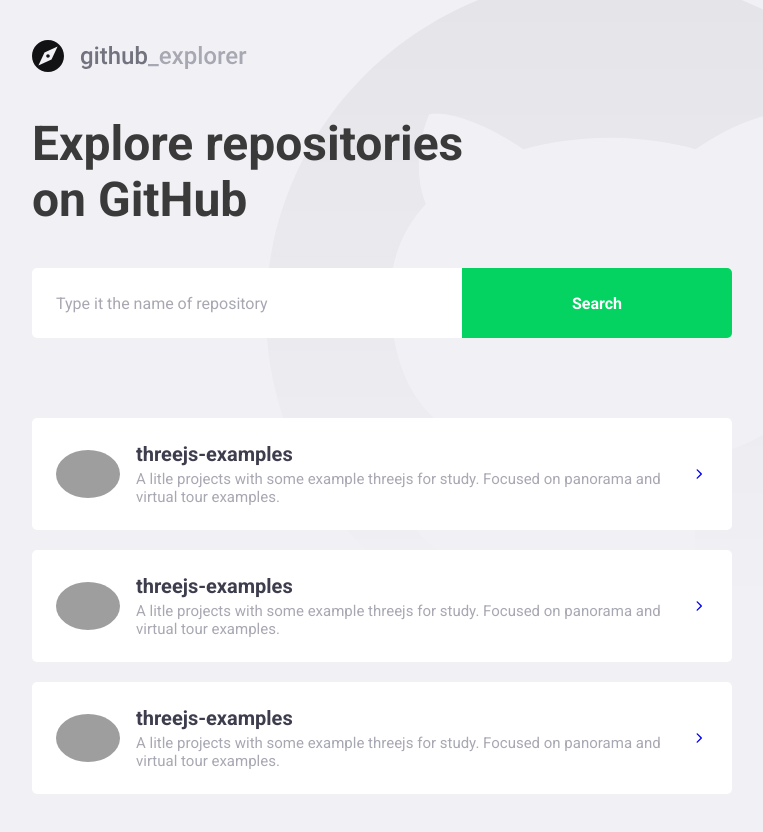
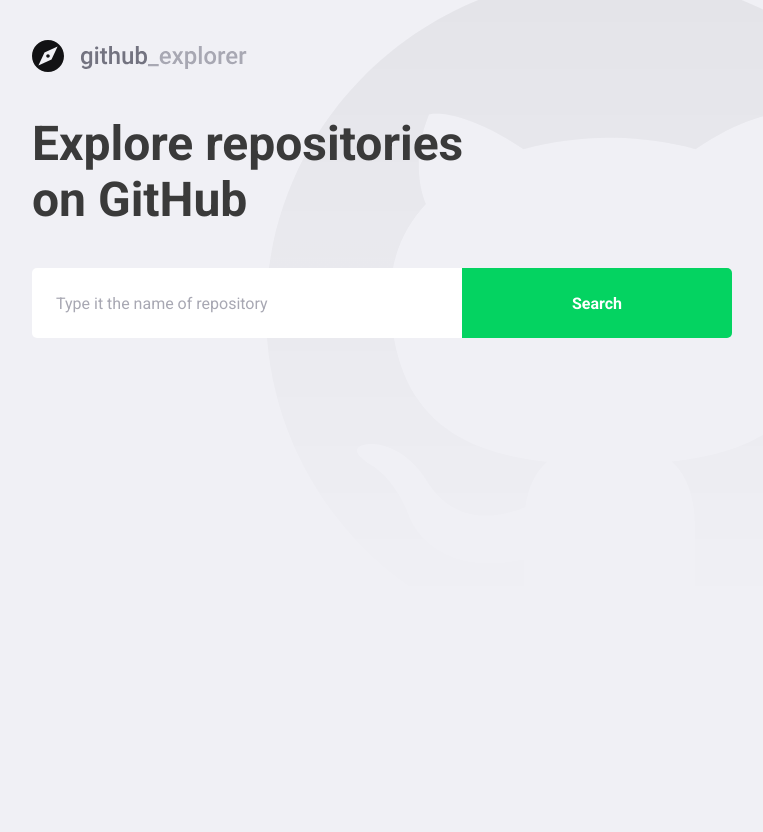
Before and after one commit to johnatanbrayan/explorer-github, a React (Create React App) app: page / in a window 1280 px wide. Shown: the whole page, without its empty margins (148-911 px from the left). After the commit the page ends 800 px from the top, so only its background shows below. Built offline with nearby package versions, Linux system fonts and the light colour scheme; grey boxes are pictures that could not be loaded.

Commit message:
Connect with api github and get repository dinamics

```diff
--- a/package.json
+++ b/package.json
@@ -10,6 +10,7 @@
     "@types/node": "^12.0.0",
     "@types/react": "^17.0.0",
     "@types/react-dom": "^17.0.0",
+    "axios": "^0.21.1",
     "polished": "^4.1.0",
     "react": "^17.0.1",
     "react-dom": "^17.0.1",
--- a/src/pages/Dashboard/index.tsx
+++ b/src/pages/Dashboard/index.tsx
@@ -1,67 +1,64 @@
-import React from 'react';
+import React, { FormEvent, useState } from 'react';
 import { FiChevronRight } from 'react-icons/fi';
 import { Form, Repositories, Title } from './styles';
 import logo from '../../assets/logo.svg';
+import api from '../../service/api';
+
+interface Repository {
+  id?: number;
+  name?: string;
+  full_name: string;
+  description: string;
+  owner: {
+    login: string;
+    avatar_url: string;
+    repos_url?: string;
+  };
+}
 
 const Dashboard: React.FC = () => {
+  const [repositories, setRepositories] = useState<Repository[]>([]);
+  const [newRepo, setNewRepo] = useState('');
+
+  async function handleAddRepository(
+    event: FormEvent<HTMLInputElement>,
+  ): Promise<void> {
+    event.preventDefault();
+    const res = await api.get<Repository>(`repos/${newRepo}`);
+    const repository = res.data;
+
+    setRepositories([...repositories, repository]);
+    setNewRepo('');
+  }
+
   return (
     <>
       <img src={logo} alt="Explorer GitHub" />
       <Title>Explore repositories on GitHub</Title>
 
-      <Form>
-        <input type="text" placeholder="Type it the name of repository" />
+      <Form onSubmit={handleAddRepository}>
+        <input
+          placeholder="Type it the name of repository"
+          type="text"
+          value={newRepo}
+          onChange={(e) => setNewRepo(e.target.value)}
+        />
+
         <button type="submit">Search</button>
       </Form>
 
       <Repositories>
-        <a href="teste">
-          <img
-            src="https://avatars.githubusercontent.com/u/21340862?s=460&u=aaf7389aa08bf4412aea24f1dc08a9d6de4e74ce&v=4"
-            alt="Profile"
-          />
-          <div>
-            <strong>threejs-examples</strong>
-            <p>
-              A litle projects with some example threejs for study. Focused on
-              panorama and virtual tour examples.
-            </p>
-          </div>
+        {repositories.map((repo) => (
+          <a key={repo.id} href="teste">
+            <img src={repo.owner.avatar_url} alt={repo.owner.login} />
+            <div>
+              <strong>{repo.full_name}</strong>
+              <p>{repo.description}</p>
+            </div>
 
-          <FiChevronRight size={20} />
-        </a>
-
-        <a href="teste">
-          <img
-            src="https://avatars.githubusercontent.com/u/21340862?s=460&u=aaf7389aa08bf4412aea24f1dc08a9d6de4e74ce&v=4"
-            alt="Profile"
-          />
-          <div>
-            <strong>threejs-examples</strong>
-            <p>
-              A litle projects with some example threejs for study. Focused on
-              panorama and virtual tour examples.
-            </p>
-          </div>
-
-          <FiChevronRight size={20} />
-        </a>
-
-        <a href="teste">
-          <img
-            src="https://avatars.githubusercontent.com/u/21340862?s=460&u=aaf7389aa08bf4412aea24f1dc08a9d6de4e74ce&v=4"
-            alt="Profile"
-          />
-          <div>
-            <strong>threejs-examples</strong>
-            <p>
-              A litle projects with some example threejs for study. Focused on
-              panorama and virtual tour examples.
-            </p>
-          </div>
-
-          <FiChevronRight size={20} />
-        </a>
+            <FiChevronRight size={20} />
+          </a>
+        ))}
       </Repositories>
     </>
   );
--- a/src/pages/Dashboard/styles.ts
+++ b/src/pages/Dashboard/styles.ts
@@ -73,7 +73,8 @@ export const Repositories = styled.div`
   }
 
   div {
-    margin-left: 16px;
+    margin: 0 16px;
+    flex: 1;
 
     strong {
       font-size: 20px;
@@ -85,10 +86,10 @@ export const Repositories = styled.div`
       color: #a8a8b3;
       margin-top: 4px;
     }
+  }
 
-    svg {
-      margin-left: auto;
-      color: #cbcbd6;
-    }
+  svg {
+    margin-left: auto;
+    color: #cbcbd6;
   }
 `;
--- /dev/null
+++ b/src/service/api.ts
@@ -0,0 +1,7 @@
+import axios from 'axios';
+
+const api = axios.create({
+  baseURL: 'https://api.github.com',
+});
+
+export default api;
```
Also changed, not shown: .eslintrc.json, 1 other file (tests, documents, lock files or other folders).
